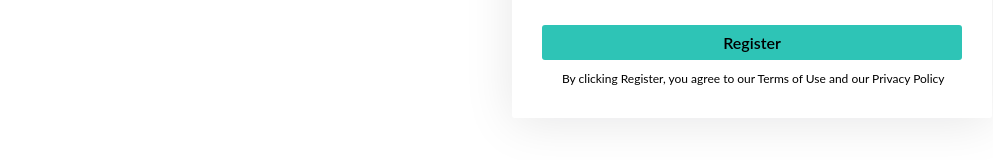
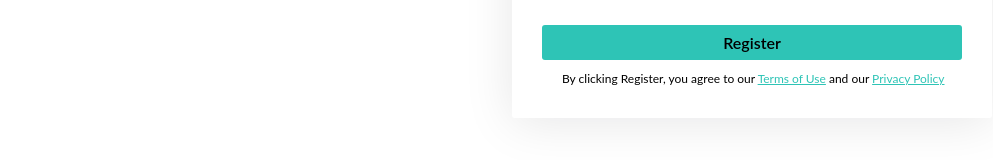
Before and after one commit to Oludare02/Assignment, a plain HTML site: page Second Assignment/index.html in a window 1280 px wide. Shown: the part 529-689 px from the top of the page, without its empty margins (99-1092 px from the left). Drawn offline with Linux system fonts and the light colour scheme.

Commit message:
Add css style to footer

```diff
--- a/Second Assignment/index.css
+++ b/Second Assignment/index.css
@@ -133,6 +133,10 @@ div#password{
 
 }
 
+.footer-link{
+  color: #2EC4B6;
+}
+
 @media (max-width: 584px){
   .container{
     max-width: 100%;
--- a/Second Assignment/index.html
+++ b/Second Assignment/index.html
@@ -72,7 +72,7 @@
 
           <div class="user-input-box" id="password">
             <label for="password">Password</label>
-            <input type="password" name="password" id="password" required />
+            <input type="password" name="password" id="password" required/>
           </div>
         </div>
 
@@ -82,8 +82,7 @@
 
         <div class="footer">
           <p>
-            By clicking Register, you agree to our Terms of Use and our Privacy
-            Policy
+            By clicking Register, you agree to our <a href="#" class="footer-link">Terms of Use</a> and our <a href="#" class="footer-link">Privacy Policy</a>
           </p>
         </div>
       </form>
```
